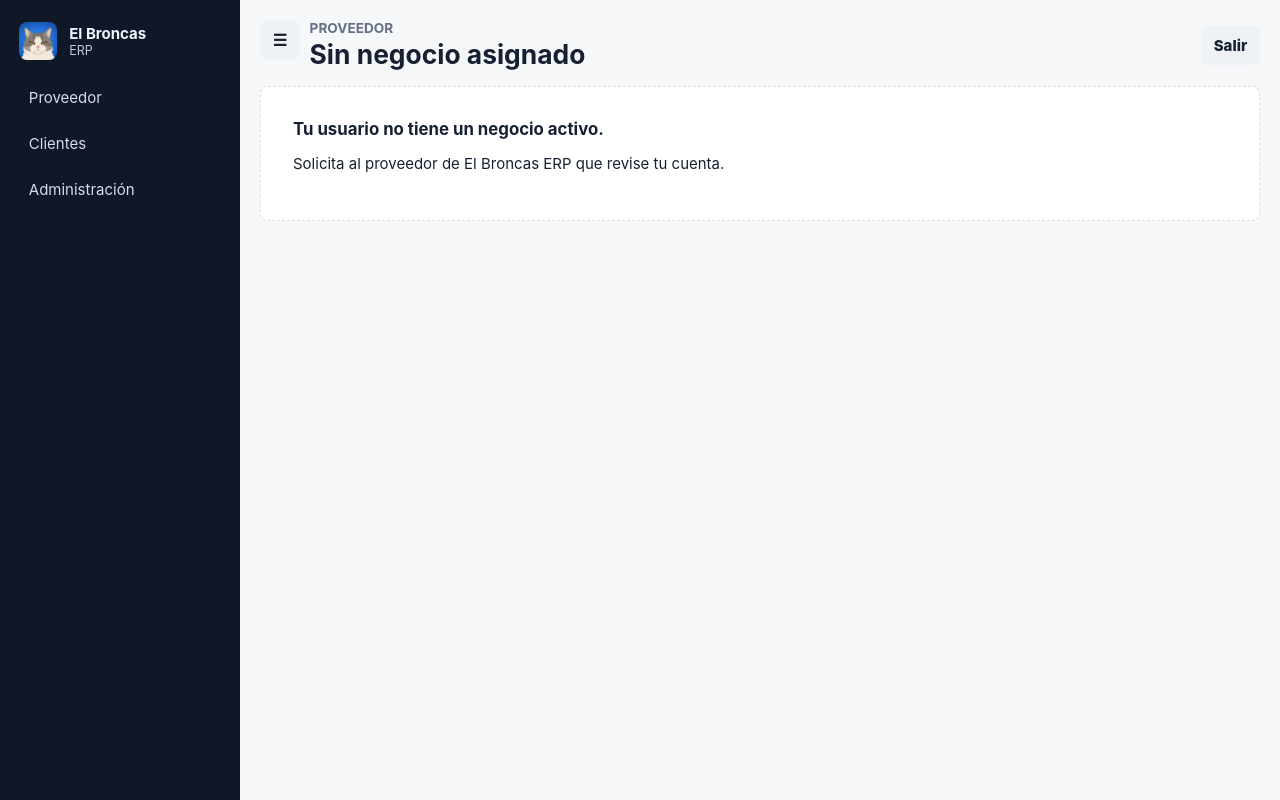
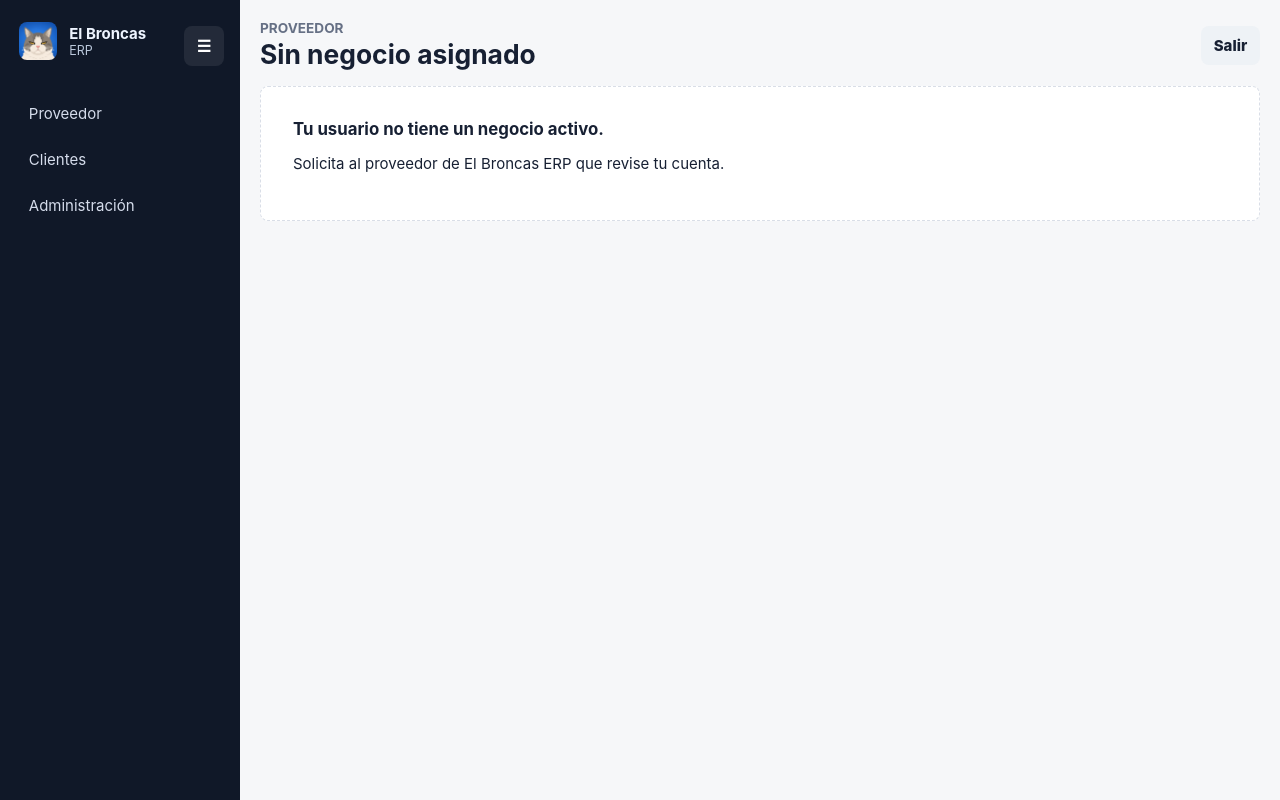
Before and after one commit to malachi89/broncaserp, a Django app: page /sin-negocio/ in a window 1280 px wide. Run offline with Django 5.2, Linux system fonts and the light colour scheme; the visitor is signed in with stand-in values (Sample User, id 1).

Commit message:
Move sidebar toggle into sidebar

```diff
--- a/static/css/app.css
+++ b/static/css/app.css
@@ -56,6 +56,7 @@ label {
 
 .shell {
   --sidebar-width: 240px;
+  --sidebar-collapsed-width: 56px;
   min-height: 100vh;
   display: grid;
   grid-template-columns: var(--sidebar-width) minmax(0, 1fr);
@@ -63,7 +64,7 @@ label {
 }
 
 .shell.sidebar-collapsed {
-  --sidebar-width: 0px;
+  --sidebar-width: var(--sidebar-collapsed-width);
 }
 
 .sidebar {
@@ -73,14 +74,23 @@ label {
   padding: 1rem;
   background: #101828;
   color: #eef4ff;
+  display: flex;
+  flex-direction: column;
+  gap: 0.25rem;
   overflow: hidden;
   transition: padding 0.2s ease, opacity 0.2s ease;
 }
 
 .shell.sidebar-collapsed .sidebar {
-  padding: 0;
-  opacity: 0;
-  pointer-events: none;
+  padding: 0.75rem 0.5rem;
+}
+
+.sidebar-header {
+  display: flex;
+  align-items: center;
+  justify-content: space-between;
+  gap: 0.75rem;
+  margin-bottom: 0.75rem;
 }
 
 .brand {
@@ -107,6 +117,16 @@ label {
 
 .brand small {
   color: #bac7db;
+}
+
+.shell.sidebar-collapsed .brand,
+.shell.sidebar-collapsed .nav {
+  display: none;
+}
+
+.shell.sidebar-collapsed .sidebar-header {
+  justify-content: center;
+  margin-bottom: 0;
 }
 
 .nav {
@@ -150,6 +170,15 @@ label {
   min-height: 40px;
   padding: 0.45rem 0.65rem;
   font-size: 1rem;
+}
+
+.sidebar .sidebar-toggle {
+  background: rgba(255, 255, 255, 0.08);
+  color: #fff;
+}
+
+.sidebar .sidebar-toggle:hover {
+  background: rgba(255, 255, 255, 0.14);
 }
 
 .eyebrow {
@@ -1023,10 +1052,6 @@ th {
     grid-template-columns: 1fr;
   }
 
-  .shell.sidebar-collapsed .sidebar {
-    display: none;
-  }
-
   .sidebar {
     position: static;
     height: auto;
--- a/templates/base.html
+++ b/templates/base.html
@@ -15,6 +15,7 @@
 <body>
   <div class="shell">
     <aside class="sidebar">
+      <div class="sidebar-header">
         <a class="brand" href="{% if request.user.is_superuser %}{% url 'provider_dashboard' %}{% else %}{% url 'dashboard' %}{% endif %}">
           <img class="brand-mark" src="{% static 'icons/broncas-logo.png' %}?v=20260523-logo" alt="" aria-hidden="true">
           <span>
@@ -22,6 +23,8 @@
             <small>ERP</small>
           </span>
         </a>
+        <button type="button" class="icon-button sidebar-toggle" id="sidebar-toggle" aria-label="Ocultar panel" aria-expanded="true">☰</button>
+      </div>
 
       {% if request.user.is_authenticated %}
         {% if request.user.is_superuser %}
@@ -48,7 +51,6 @@
     <main class="main">
       <header class="topbar">
         <div class="topbar-title">
-          <button type="button" class="icon-button sidebar-toggle" id="sidebar-toggle" aria-label="Ocultar panel" aria-expanded="true">☰</button>
           <div>
             <p class="eyebrow">{% if current_business %}{{ current_business.name }}{% elif request.user.is_superuser %}Proveedor{% else %}Acceso{% endif %}</p>
             <h1>{% block page_title %}El Broncas ERP{% endblock %}</h1>
```
Lines whose indentation alone changed are shown as unchanged.
